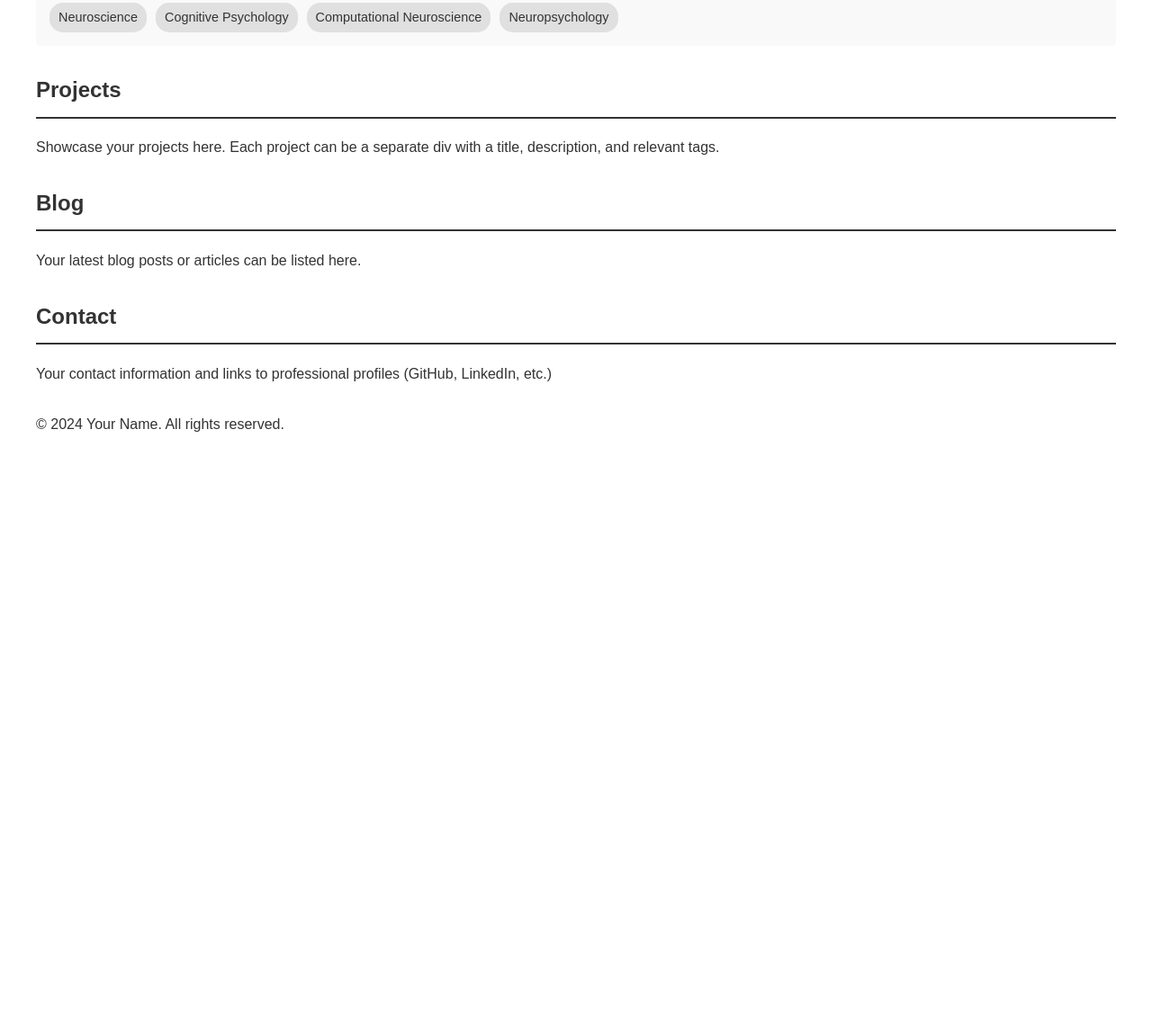
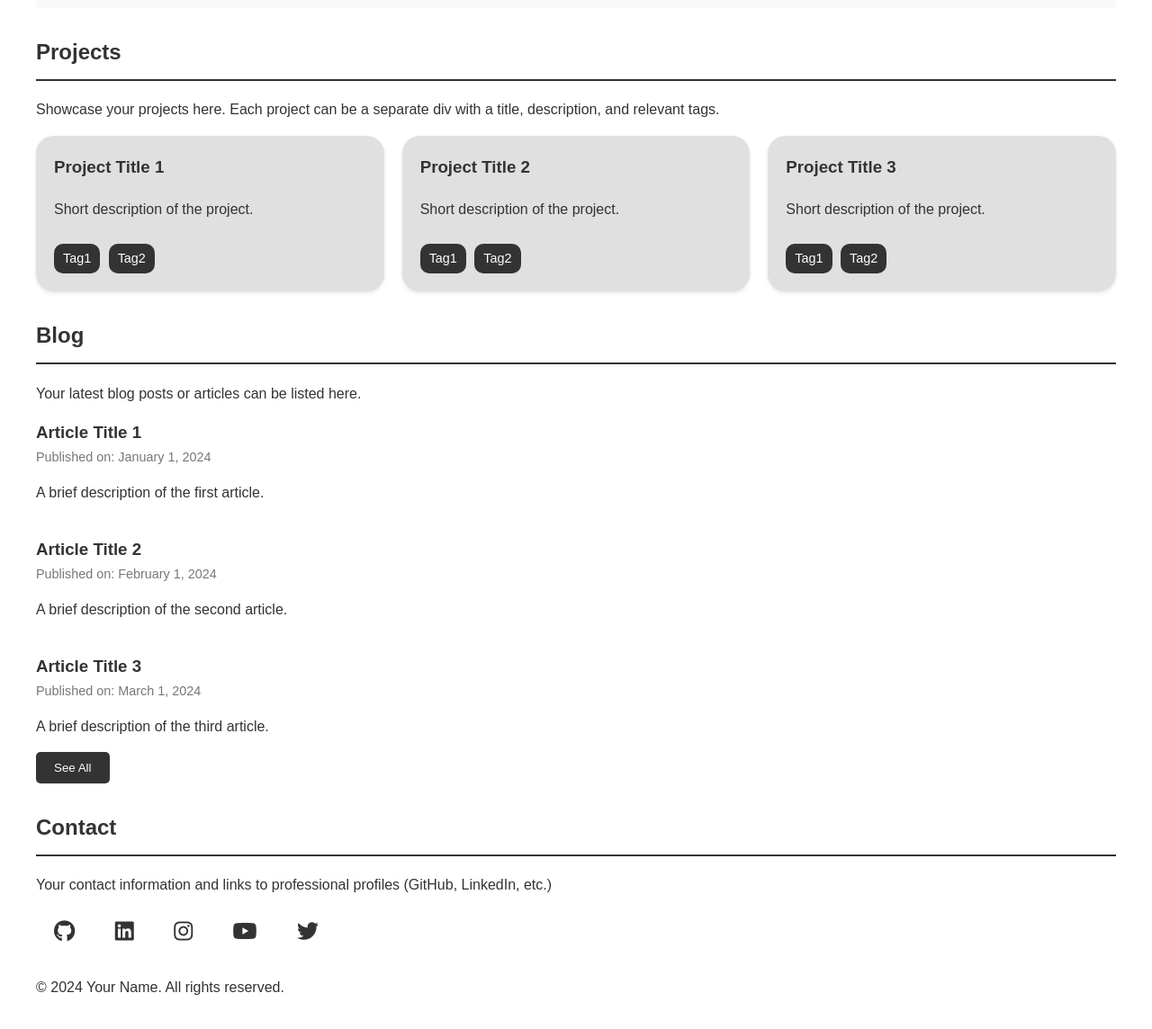
Before and after one commit to farjadtariq/Simple-HTMLCSS-Portfolio-Template, a plain HTML site: page portfolio-HTML-starter-template.html in a window 1280 px wide. Shown: the part 898-2042 px from the top of the page at 90% size. Before the commit the page ends 1418 px from the top, so only its background shows below. Drawn offline with Linux system fonts and the light colour scheme.

Commit message:
design updated

```diff
--- a/personal-portfolio.html
+++ b/portfolio-HTML-starter-template.html
@@ -4,6 +4,9 @@
     <meta charset="UTF-8">
     <meta name="viewport" content="width=device-width, initial-scale=1.0">
     <title>Your Name - Personal Portfolio</title>
+    <link rel="stylesheet" href="styles.css">
+    <!-- Include Font Awesome -->
+    <link rel="stylesheet" href="https://cdnjs.cloudflare.com/ajax/libs/font-awesome/6.0.0-beta3/css/all.min.css">
     <style>
         body {
             font-family: Arial, sans-serif;
@@ -51,7 +54,7 @@
         .category {
             background-color: #f9f9f9;
             padding: 15px;
-            margin-bottom: 15px;
+            margin-bottom: 1px;
             border-radius: 5px;
         }
         .category h3 {
@@ -67,6 +70,79 @@
             padding: 5px 10px;
             border-radius: 15px;
             font-size: 0.9em;
+        }
+        .project-cards {
+            display: flex;
+            justify-content: space-between;
+            gap: 20px;
+        }
+        .project-card {
+            background-color: #e0e0e0;
+            padding: 20px;
+            border-radius: 20px;
+            width: 30%;
+            box-shadow: 0 2px 4px rgba(0, 0, 0, 0.1);
+        }
+        .project-card h3 {
+            margin-top: 0;
+        }
+        .project-card .tag {
+            display: inline-block;
+            background-color: #333;
+            color: #fff;
+            padding: 5px 10px;
+            border-radius: 10px;
+            margin-right: 5px;
+            margin-top: 10px;
+        }
+        .blog-posts {
+            display: flex;
+            flex-direction: column;
+            gap: 20px;
+        }
+        .blog-post h3 {
+            margin: 0;
+        }
+        .blog-post h3 a {
+            color: #333;
+            text-decoration: none;
+        }
+        .blog-post h3 a:hover {
+            color: #555; /* Slightly darker color when hovered */
+        }
+        .blog-post .publish-date {
+            font-size: 0.9em;
+            color: #777;
+            margin-top: 1px;
+        }
+        .blog-post .description {
+            margin-top: 1px;
+        }
+        .see-all-btn {
+            display: inline-block;
+            padding: 10px 20px;
+            background-color: #333;
+            color: #fff;
+            text-decoration: none;
+            border: none;
+            border-radius: 5px;
+            cursor: pointer;
+        }
+        .see-all-btn:hover {
+            background-color: #555;
+        }
+        .social-icons {
+            margin-top: 20px;
+        }
+        .social-icons a {
+            color: #333;
+            text-decoration: none;
+            font-size: 1.5em;
+            margin-right: 15px;
+            margin: 20px;
+        }
+        .social-icons a:hover {
+            color: #555; /* Slightly darker color when hovered */
         }
     </style>
 </head>
@@ -142,16 +218,61 @@
         <section id="projects">
             <h2>Projects</h2>
             <p>Showcase your projects here. Each project can be a separate div with a title, description, and relevant tags.</p>
+            <div class="project-cards">
+                <div class="project-card">
+                    <h3>Project Title 1</h3>
+                    <p>Short description of the project.</p>
+                    <span class="tag">Tag1</span>
+                    <span class="tag">Tag2</span>
+                </div>
+                <div class="project-card">
+                    <h3>Project Title 2</h3>
+                    <p>Short description of the project.</p>
+                    <span class="tag">Tag1</span>
+                    <span class="tag">Tag2</span>
+                </div>
+                <div class="project-card">
+                    <h3>Project Title 3</h3>
+                    <p>Short description of the project.</p>
+                    <span class="tag">Tag1</span>
+                    <span class="tag">Tag2</span>
+                </div>
+            </div>
         </section>
 
         <section id="blog">
             <h2>Blog</h2>
             <p>Your latest blog posts or articles can be listed here.</p>
+            <div class="blog-posts">
+                <article class="blog-post" id="article-title-1">
+                    <h3><a href="#article-title-1">Article Title 1</a></h3>
+                    <p class="publish-date">Published on: January 1, 2024</p>
+                    <p class="description">A brief description of the first article.</p>
+                </article>
+                <article class="blog-post" id="article-title-2">
+                    <h3><a href="#article-title-2">Article Title 2</a></h3>
+                    <p class="publish-date">Published on: February 1, 2024</p>
+                    <p class="description">A brief description of the second article.</p>
+                </article>
+                <article class="blog-post" id="article-title-3">
+                    <h3><a href="#article-title-3">Article Title 3</a></h3>
+                    <p class="publish-date">Published on: March 1, 2024</p>
+                    <p class="description">A brief description of the third article.</p>
+                </article>
+            </div>
+            <button class="see-all-btn">See All</button>
         </section>
 
         <section id="contact">
             <h2>Contact</h2>
             <p>Your contact information and links to professional profiles (GitHub, LinkedIn, etc.)</p>
+            <div class="social-icons">
+                <a href="https://github.com/yourusername" target="_blank"><i class="fab fa-github"></i></a>
+                <a href="https://linkedin.com/in/yourusername" target="_blank"><i class="fab fa-linkedin"></i></a>
+                <a href="https://instagram.com/yourusername" target="_blank"><i class="fab fa-instagram"></i></a>
+                <a href="https://youtube.com/yourusername" target="_blank"><i class="fab fa-youtube"></i></a>
+                <a href="https://twitter.com/yourusername" target="_blank"><i class="fab fa-twitter"></i></a>
+            </div>
         </section>
     </main>
 
```
